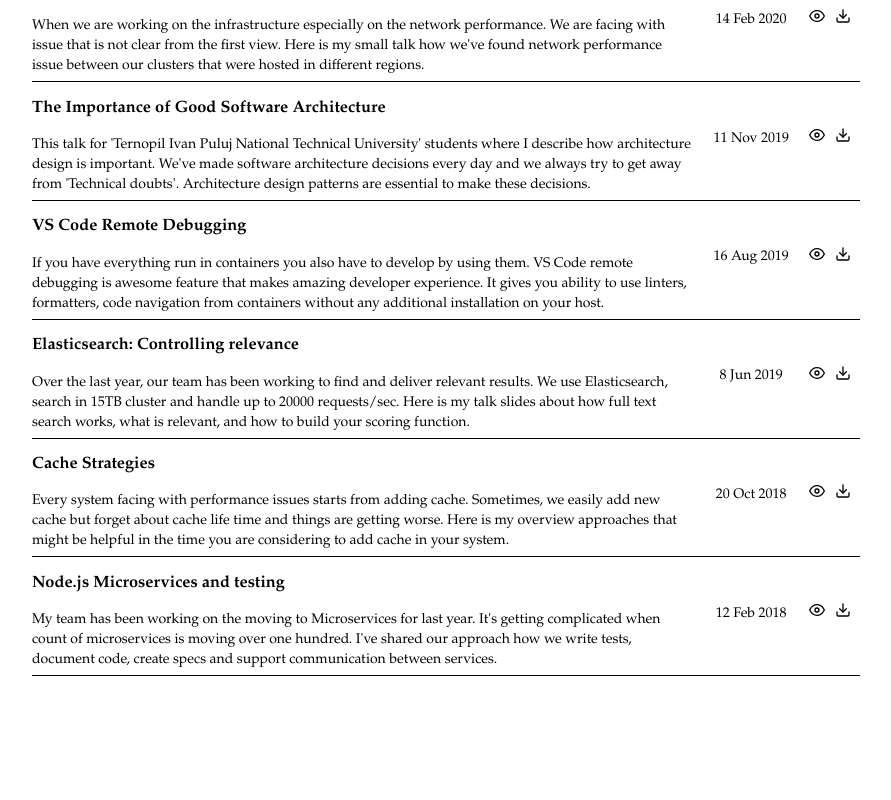
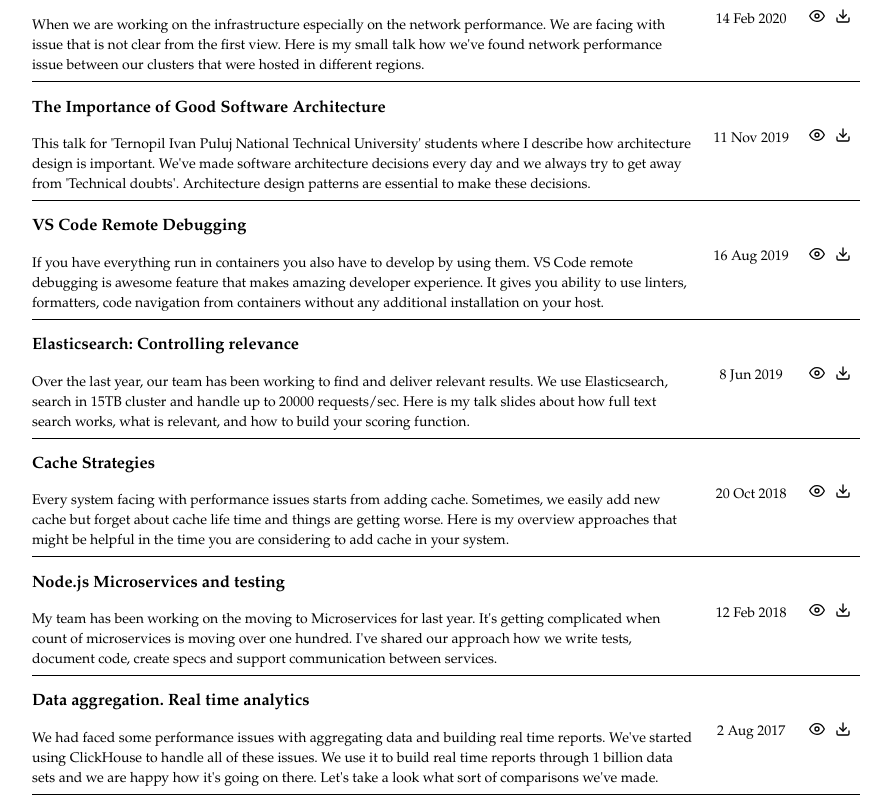
Before and after one commit to vitaliimelnychuk/blog, a Next.js app: page /talks in a window 1280 px wide. Shown: the part 255-1055 px from the top of the page, without its empty margins (194-1085 px from the left). Before the commit the page ends 936 px from the top, so only its background shows below. Built offline with nearby package versions, Linux system fonts and the light colour scheme.

Commit message:
add 'Data aggregation. Real time analytics' talk

```diff
--- a/content/talks.ts
+++ b/content/talks.ts
@@ -47,5 +47,11 @@ export const talks = [
     description: "My team has been working on the moving to Microservices for last year. It's getting complicated when count of microservices is moving over one hundred. I've shared our approach how we write tests, document code, create specs and support communication between services.",
     date: new Date("12 Feb 2018"),
     url: "static/pdf/nodejs-microservices-and-testing.pdf"
+  },
+  {
+    title: "Data aggregation. Real time analytics",
+    description: "We had faced some performance issues with aggregating data and building real time reports. We've started using ClickHouse to handle all of these issues. We use it to build real time reports through 1 billion data sets and we are happy how it's going on there. Let's take a look what sort of comparisons we've made.",
+    date: new Date("2 Aug 2017"),
+    url: "static/pdf/nodejs-microservices-and-testing.pdf"
   }
 ] as TTalk[]
```
Also changed, not shown: 1 other file (tests, documents, lock files or other folders).
